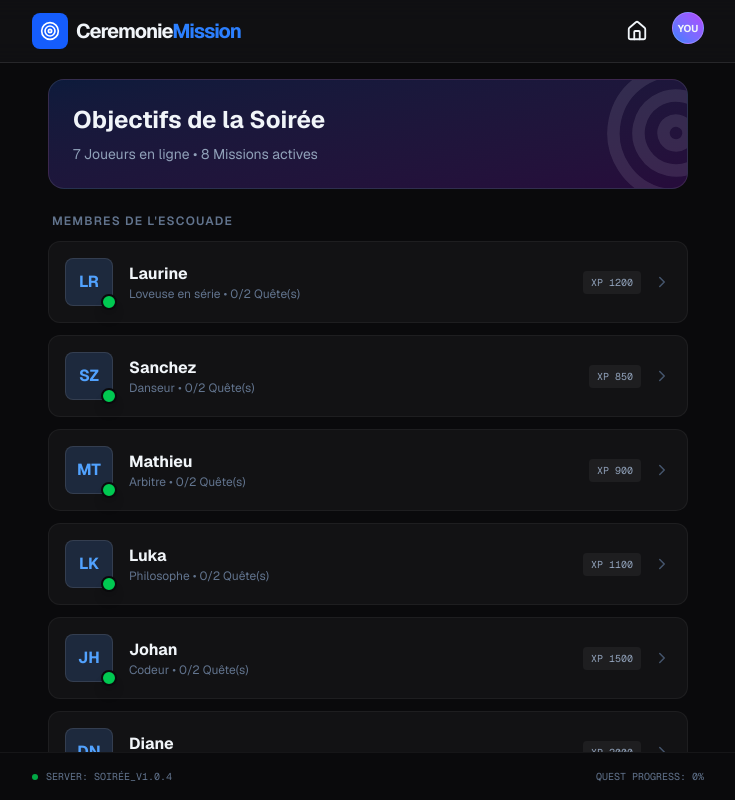
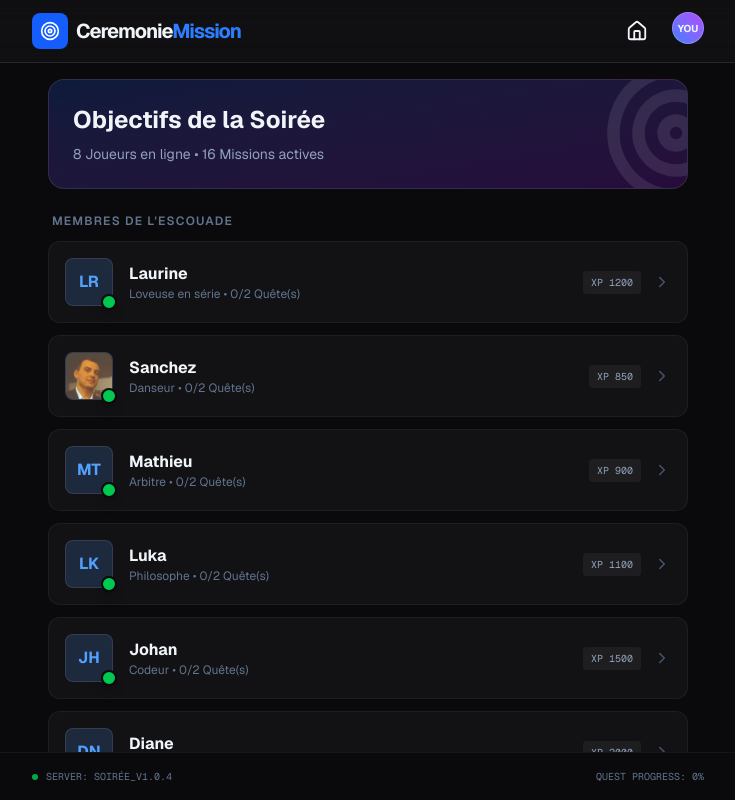
Before and after one commit to JoGaudin/ceremonieMissions, a Next.js app: page / in a window 1280 px wide. Shown: the top 800 px of the page, without its empty margins (272-1007 px from the left). Built offline with nearby package versions, Linux system fonts and the light colour scheme.

Commit message:
"update photo"

```diff
--- a/app/page.tsx
+++ b/app/page.tsx
@@ -39,6 +39,7 @@ interface User {
   status: string;
   xp: number;
   avatar: string;
+  picture?: string; // Nouvelle propriété optionnelle
   missions: Mission[];
 }
 
@@ -50,6 +51,7 @@ const INITIAL_USERS_DATA: User[] = [
     status: 'En cours',
     xp: 1200,
     avatar: 'LR',
+    picture: '',
     missions: [
       { id: 1, text: 'Ne pas pécho de mecs', icon: <Flame className="text-orange-500" />, difficulty: 'Légendaire', successRate: '70%', done: false },
       { id: 10, text: 'Se souvenir de la soirée', icon: <Brain className="text-orange-500" />, difficulty: 'Cognitive', successRate: '50%', done: false }
@@ -62,6 +64,7 @@ const INITIAL_USERS_DATA: User[] = [
     status: 'Vigilant',
     xp: 850,
     avatar: 'SZ',
+    picture: '/sanchez.png',
     missions: [
       { id: 2, text: 'Ne pas boire plus d\'un verre de champagne', icon: <Wine className="text-yellow-400" />, difficulty: 'Difficile', successRate: '0%', done: false },
       { id: 11, text: 'Danser sur "Y QUE FUE"', icon: <Music className="text-yellow-400" />, difficulty: 'Media', successRate: '100%', done: false }
@@ -74,6 +77,7 @@ const INITIAL_USERS_DATA: User[] = [
     status: 'My fault',
     xp: 900,
     avatar: 'MT',
+    picture: '',
     missions: [
       { id: 3, text: 'Ne pas déchirer sa chemise', icon: <Shirt className="text-blue-400" />, difficulty: 'Modéré', successRate: '80%', done: false },
       { id: 4, text: 'Réussir à parler', icon: <Target className="text-green-400" />, difficulty: 'Épique', successRate: '100%', done: false }
@@ -86,6 +90,7 @@ const INITIAL_USERS_DATA: User[] = [
     status: 'Focus',
     xp: 1100,
     avatar: 'LK',
+    picture: '',
     missions: [
       { id: 5, text: 'Ne pas gamberger', icon: <Brain className="text-purple-400" />, difficulty: 'Impossible', successRate: '30%', done: false },
       { id: 14, text: 'Finir torse nu avec Tigrou', icon: <Cat className="text-purple-400" />, difficulty: 'Légendaire', successRate: '90%', done: false }
@@ -98,6 +103,7 @@ const INITIAL_USERS_DATA: User[] = [
     status: 'Calme',
     xp: 1500,
     avatar: 'JH',
+    picture: '',
     missions: [
       { id: 6, text: 'Ne pas se battre', icon: <Swords className="text-red-500" />, difficulty: 'Légendaire', successRate: '99%', done: false },
       { id: 13, text: 'Ne pas ken dans les toilettes', icon: <VenusAndMars className="text-red-500" />, difficulty: 'Impossible', successRate: '0,01%', done: false }
@@ -110,6 +116,7 @@ const INITIAL_USERS_DATA: User[] = [
     status: 'Protégée',
     xp: 2000,
     avatar: 'DN',
+    picture: '',
     missions: [
       { id: 7, text: 'Ne pas se faire toucher les fesses excepté Johan', icon: <Lock className="text-pink-400" />, difficulty: 'Haute Sécurité', successRate: '100%', done: false },
       { id: 12, text: 'Réussir à marcher avec ses talons en fin de soirée', icon: <Footprints className="text-pink-400" />, difficulty: 'Endurance', successRate: '80%', done: false }
@@ -122,6 +129,7 @@ const INITIAL_USERS_DATA: User[] = [
     status: 'En route',
     xp: 700,
     avatar: 'AB',
+    picture: '',
     missions: [
       { id: 8, text: 'Arriver avant 23h', icon: <Clock className="text-cyan-400" />, difficulty: 'Contre-la-montre', successRate: '0%', done: false },
       { id: 15, text: 'Lancer les Corons', icon: <Music className="text-cyan-400" />, difficulty: 'Brassard', successRate: '55%', done: false }
@@ -134,6 +142,7 @@ const INITIAL_USERS_DATA: User[] = [
     status: 'Bronzette',
     xp: 100,
     avatar: 'EM',
+    picture: '',
     missions: [
       { id: 9, text: 'Parler qu\'avec l\'accent du sud après 22h', icon: <Languages className="text-cyan-400" />, difficulty: 'Gaté', successRate: '80%', done: false },
       { id: 16, text: 'Se mettre une murge avec les darons', icon: <Wine className="text-cyan-400" />, difficulty: 'Légendaire', successRate: '100%', done: false }
@@ -190,7 +199,7 @@ const App: React.FC = () => {
             <button onClick={navigateHome} className="p-2 hover:bg-white/5 rounded-full transition-colors">
               <Home size={22} />
             </button>
-            <div className="w-8 h-8 rounded-full bg-gradient-to-tr from-blue-500 to-purple-500 flex items-center justify-center text-[10px] font-bold border border-white/20">
+            <div className="w-8 h-8 rounded-full bg-gradient-to-tr from-blue-500 to-purple-500 flex items-center justify-center text-[10px] font-bold border border-white/20 overflow-hidden">
               YOU
             </div>
           </div>
@@ -204,7 +213,7 @@ const App: React.FC = () => {
             <div className="bg-gradient-to-br from-blue-600/20 to-purple-600/20 border border-white/10 rounded-2xl p-6 relative overflow-hidden">
               <div className="relative z-10">
                 <h2 className="text-2xl font-bold mb-2">Objectifs de la Soirée</h2>
-                <p className="text-slate-400 text-sm">7 Joueurs en ligne • 8 Missions actives</p>
+                <p className="text-slate-400 text-sm">{users.length} Joueurs en ligne • {users.reduce((acc, u) => acc + u.missions.length, 0)} Missions actives</p>
               </div>
               <div className="absolute top-[-20%] right-[-10%] opacity-10 rotate-12">
                 <Target size={150} />
@@ -214,7 +223,7 @@ const App: React.FC = () => {
             {/* User List */}
             <div className="space-y-3">
               <h3 className="text-xs font-semibold uppercase tracking-widest text-slate-500 ml-1">Membres de l'escouade</h3>
-              {INITIAL_USERS_DATA.map((user) => (
+              {users.map((user) => (
                 <div
                   key={user.id}
                   onClick={() => navigateToUser(user)}
@@ -222,8 +231,12 @@ const App: React.FC = () => {
                 >
                   <div className="flex items-center gap-4">
                     <div className="relative">
-                      <div className="w-12 h-12 rounded-lg bg-slate-800 flex items-center justify-center font-bold text-blue-400 border border-white/10">
-                        {user.avatar}
+                      <div className="w-12 h-12 rounded-lg bg-slate-800 flex items-center justify-center font-bold text-blue-400 border border-white/10 overflow-hidden">
+                        {user.picture ? (
+                          <img src={user.picture} alt={user.name} className="w-full h-full object-cover" />
+                        ) : (
+                          user.avatar
+                        )}
                       </div>
                       <div className="absolute -bottom-1 -right-1 w-4 h-4 bg-green-500 border-2 border-[#0a0a0c] rounded-full shadow-lg"></div>
                     </div>
@@ -256,8 +269,12 @@ const App: React.FC = () => {
             <div className="bg-[#121214] border border-white/10 rounded-2xl overflow-hidden">
               <div className="h-24 bg-gradient-to-r from-blue-600 to-purple-700"></div>
               <div className="px-6 pb-6 relative">
-                <div className="w-20 h-20 bg-slate-800 border-4 border-[#121214] rounded-2xl flex items-center justify-center font-bold text-2xl text-white absolute -top-10 shadow-2xl">
-                  {selectedUser?.avatar}
+                <div className="w-20 h-20 bg-slate-800 border-4 border-[#121214] rounded-2xl flex items-center justify-center font-bold text-2xl text-white absolute -top-10 shadow-2xl overflow-hidden">
+                  {selectedUser?.picture ? (
+                    <img src={selectedUser.picture} alt={selectedUser.name} className="w-full h-full object-cover" />
+                  ) : (
+                    selectedUser?.avatar
+                  )}
                 </div>
                 <div className="pt-12 flex justify-between items-start">
                   <div>
@@ -268,6 +285,7 @@ const App: React.FC = () => {
                     {selectedUser?.status}
                   </div>
                 </div>
+                {/* ... suite du composant (XP, Missions, etc.) ... */}
                 <div className="mt-4 flex gap-6 border-t border-white/5 pt-4">
                   <div>
                     <p className="text-[10px] uppercase text-slate-500 font-bold">Niveau</p>
@@ -294,8 +312,8 @@ const App: React.FC = () => {
                 <div
                   key={mission.id}
                   className={`p-5 rounded-r-xl group transition-all duration-300 border-y border-r ${mission.done
-                      ? "bg-[#121214]/50 border-l-4 border-l-green-500 border-white/5 opacity-80"
-                      : "bg-[#121214] border-l-4 border-l-blue-500 border-white/5"
+                    ? "bg-[#121214]/50 border-l-4 border-l-green-500 border-white/5 opacity-80"
+                    : "bg-[#121214] border-l-4 border-l-blue-500 border-white/5"
                     }`}
                 >
                   <div className="flex gap-4">
@@ -310,8 +328,8 @@ const App: React.FC = () => {
                           Objectif Principal
                         </span>
                         <span className={`text-[10px] font-bold px-2 py-0.5 rounded border italic ${mission.done
-                            ? "bg-green-500/10 text-green-500 border-green-500/20"
-                            : "bg-red-500/10 text-red-400 border-red-500/20"
+                          ? "bg-green-500/10 text-green-500 border-green-500/20"
+                          : "bg-red-500/10 text-red-400 border-red-500/20"
                           }`}>
                           {mission.done ? "COMPLÉTÉ" : mission.difficulty}
                         </span>
@@ -352,7 +370,6 @@ const App: React.FC = () => {
         )}
       </main>
 
-      {/* Footer / Status Bar */}
       <footer className="fixed bottom-0 w-full bg-[#0a0a0c] border-t border-white/5 p-4 z-40">
         <div className="max-w-2xl mx-auto flex items-center justify-between">
           <div className="flex items-center gap-2 text-[10px] font-mono text-slate-500 uppercase">
```
Also changed, not shown: public/sanchez.png (added).
